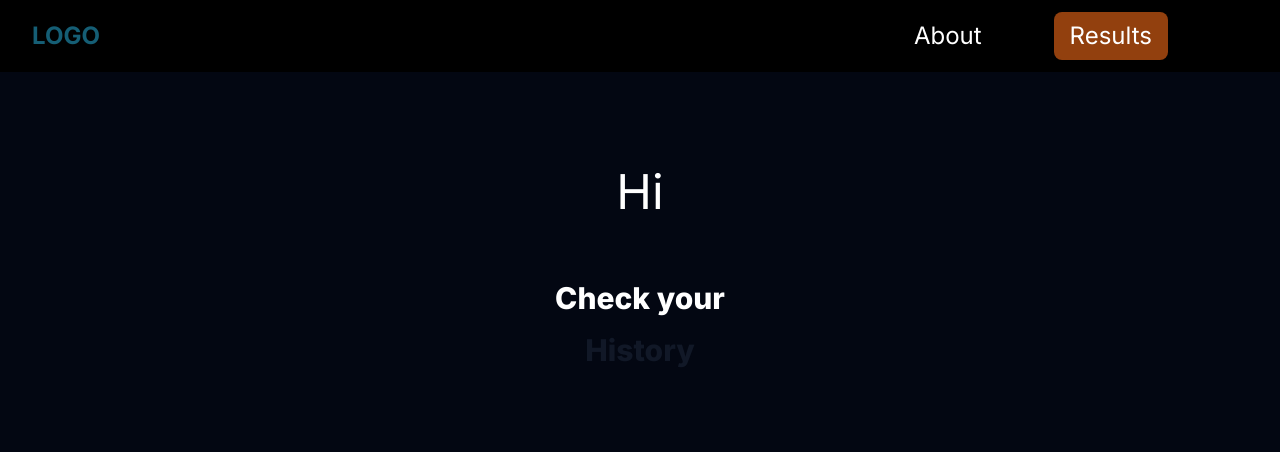
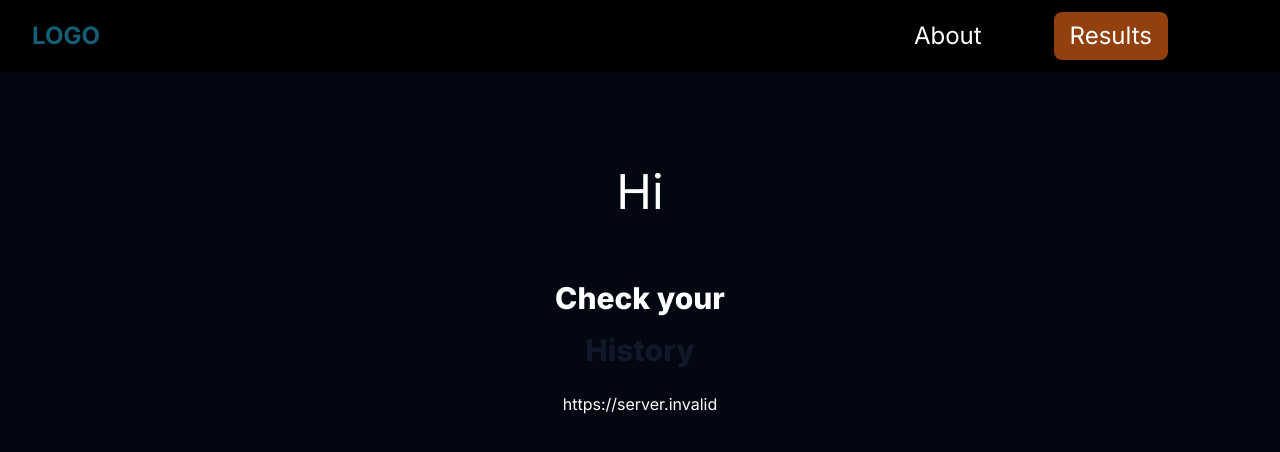
Before and after one commit to alejandroisa71/deploy-nextjs-example, a Next.js app: page /results in a window 1280 px wide. Shown: the top 452 px of the page. Built offline with nearby package versions, Linux system fonts and the light colour scheme; no server answers; the database is empty.

Commit message:
add tag p with url

```diff
--- a/src/components/ResultsRoutines.jsx
+++ b/src/components/ResultsRoutines.jsx
@@ -9,6 +9,7 @@ async function loadResults() {
     if (!res.ok) {
       throw new Error("Failed to fetch results");
     }
+    // console.log(BASE_API_URL)
 
     const data = await res.json();
     return data;
@@ -23,7 +24,6 @@ const ResultPage =async () => {
 // }
 
   const results = await loadResults()
-  console.log('--------------------------------')
 
   return (
     <main className="md:flex md:flex-col text-center  mt-20">
@@ -32,6 +32,7 @@ const ResultPage =async () => {
         <h2 className="mb-4">Check your</h2>
         <h2 className="text-gray-900">History</h2>
       </div>
+      <p className="text-white">{BASE_API_URL}</p>
 
       <ul className="text-orange-600 mt-20 text-bold">
         {results.map((result) => (
```
